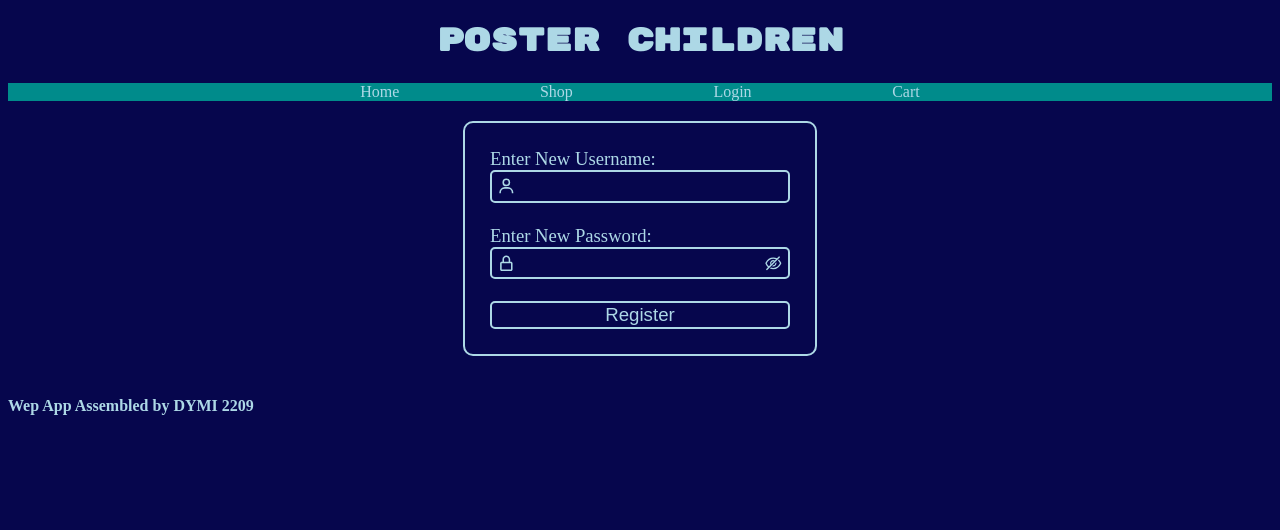
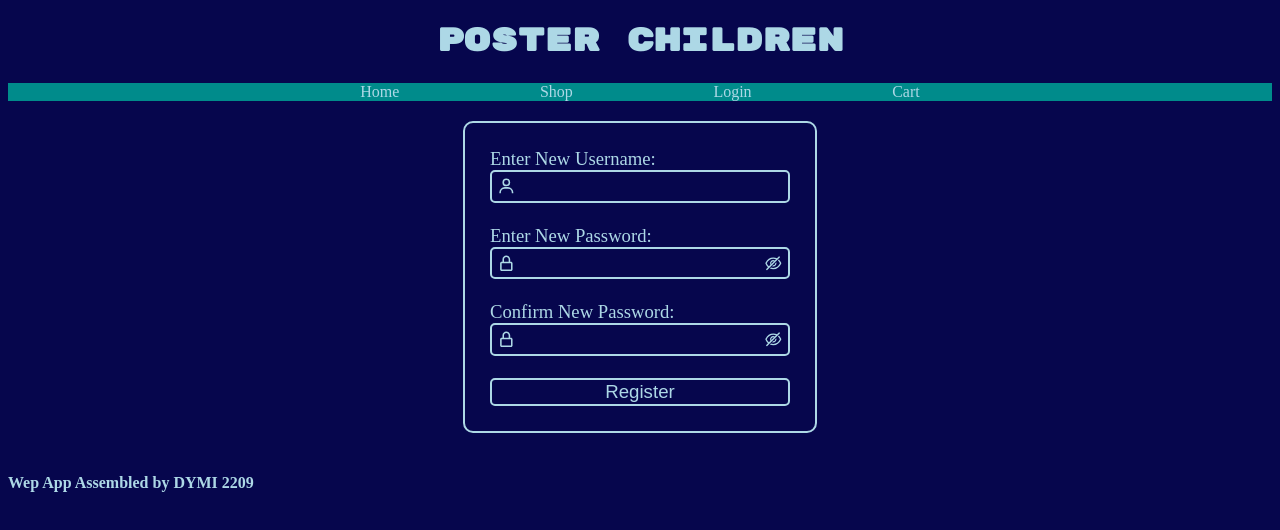
Before and after one commit to 2209-Poster-Children/PosterFront, a React (Create React App) app: page /register in a window 1280 px wide. Shown: the top 530 px of the page. Built offline with nearby package versions, Linux system fonts and the light colour scheme; no server answers; a web font is replaced by a local one.

Commit message:
added a confirm password feature on register

```diff
--- a/src/components/Profile/Register.js
+++ b/src/components/Profile/Register.js
@@ -1,4 +1,4 @@
-import React, { useState } from 'react';
+import React, { useEffect, useState } from 'react';
 import { useOutletContext, useNavigate } from "react-router-dom";
 
 import { BiUser, BiLockAlt, BiErrorCircle } from 'react-icons/bi';
@@ -16,12 +16,19 @@ const Register = () => {
   const [username, setUsername] = useState("");
   const [password, setPassword] = useState("");
   const [passwordVisibility, setPasswordVisibility] = useState(false);
+  const [confirmPassword, setConfirmPassword] = useState("");
+  const [confirmPasswordVisibility, setConfirmPasswordVisibility] = useState(false);
 
   const [errorMessage, setErrorMessage] = useState("");
 
 
   async function registerFormSubmitHandler(event) {
     event.preventDefault();
+
+    if (password != confirmPassword) {
+      setErrorMessage("Confirmed password DOES NOT MATCH password");
+      return;
+    }
 
     const registerFetchData = await registerFetch(username, password);
 
@@ -43,6 +50,31 @@ const Register = () => {
     setPasswordVisibility(!passwordVisibility);
     let passwordType = document.getElementById("passwordInput");
     passwordType.type === "password" ?  passwordType.type = "text" : passwordType.type = "password";
+  }
+
+
+  function toggleConfirmPasswordVisibility() {
+    setConfirmPasswordVisibility(!confirmPasswordVisibility);
+    let passwordType = document.getElementById("confirmPasswordInput");
+    passwordType.type === "password" ?  passwordType.type = "text" : passwordType.type = "password";
+  }
+
+
+  useEffect(() => {
+    checkPasswordsMatch();
+  }, [confirmPassword])
+
+
+  function checkPasswordsMatch() {
+    let confirmPasswordInputContainer = document.getElementById("confirmPasswordInputContainer");
+
+    if (confirmPassword !== password) {
+      confirmPasswordInputContainer.classList.add('passwords-different');
+      setErrorMessage("Confirmed password does not match password");
+    } else {
+      confirmPasswordInputContainer.classList.remove('passwords-different');
+      setErrorMessage("");
+    }
   }
 
 
@@ -68,16 +100,16 @@ const Register = () => {
 
         <br />
 
-        {/* <label>Confirm New Password:</label>
-        <div className='input-container'>
+        <label>Confirm New Password:</label>
+        <div className='input-container' id='confirmPasswordInputContainer'>
           <BiLockAlt />
-          <input type='password' value={password} id='passwordInput' onChange={(event) => setPassword(event.target.value)}></input>
+          <input type='password' value={confirmPassword} id='confirmPasswordInput' onChange={(event) => setConfirmPassword(event.target.value)}></input>
           {
-            passwordVisibility ? <AiOutlineEye onClick={togglePasswordVisibility}/> : <AiOutlineEyeInvisible onClick={togglePasswordVisibility}/>
+            confirmPasswordVisibility ? <AiOutlineEye onClick={toggleConfirmPasswordVisibility} className='clickable'/> : <AiOutlineEyeInvisible onClick={toggleConfirmPasswordVisibility} className='clickable'/>
           }
         </div>
 
-        <br /> */}
+        <br />
 
         <button type='submit' className='login-button'>Register</button>
       </form>
--- a/src/components/Profile/profile.css
+++ b/src/components/Profile/profile.css
@@ -21,6 +21,10 @@
     padding: 5px;
     border: 2px solid;
     border-radius: 5px;
+}
+
+.passwords-different {
+    border-color: rgb(207, 22, 22);
 }
 
 .user-form input {
```
